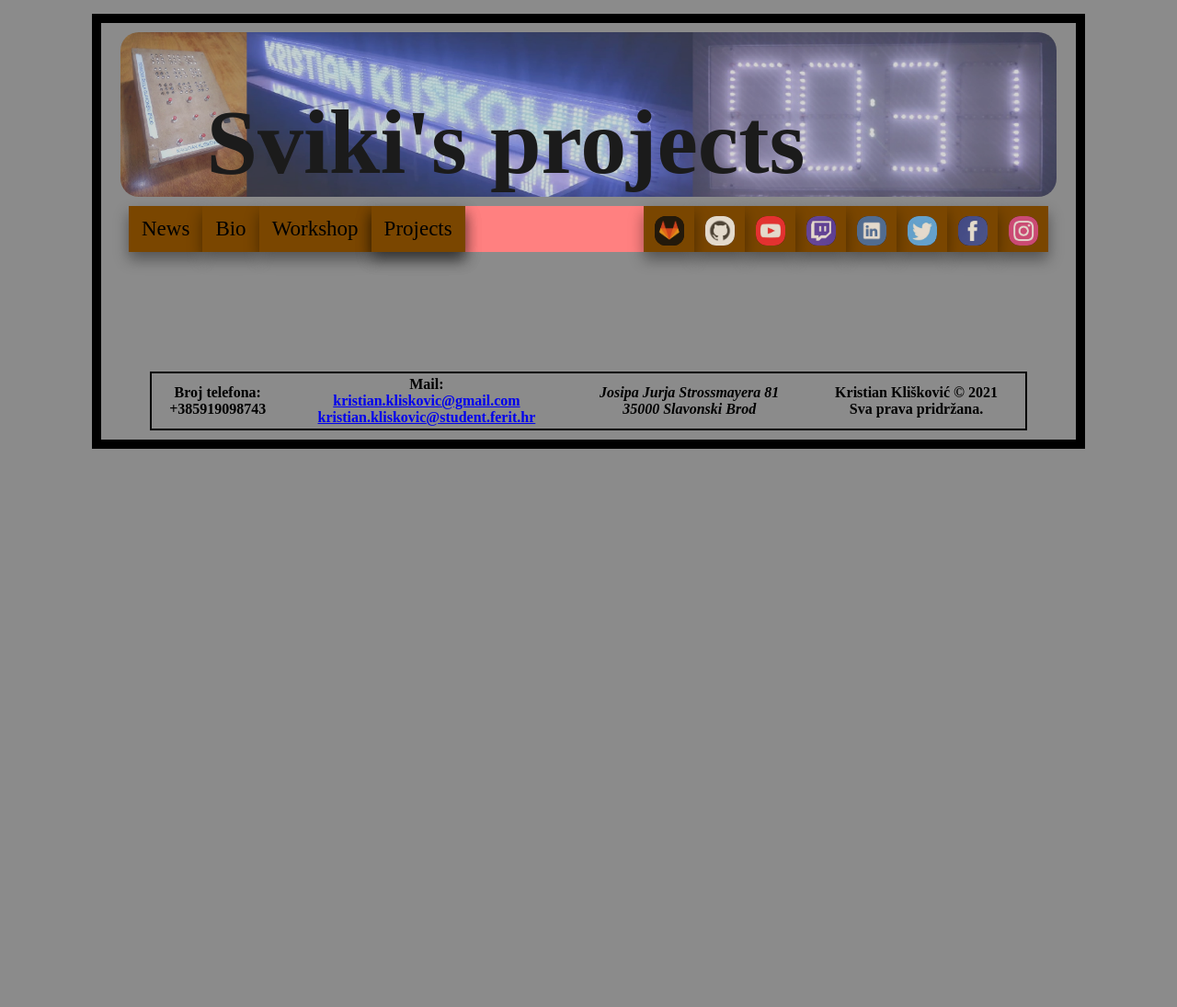
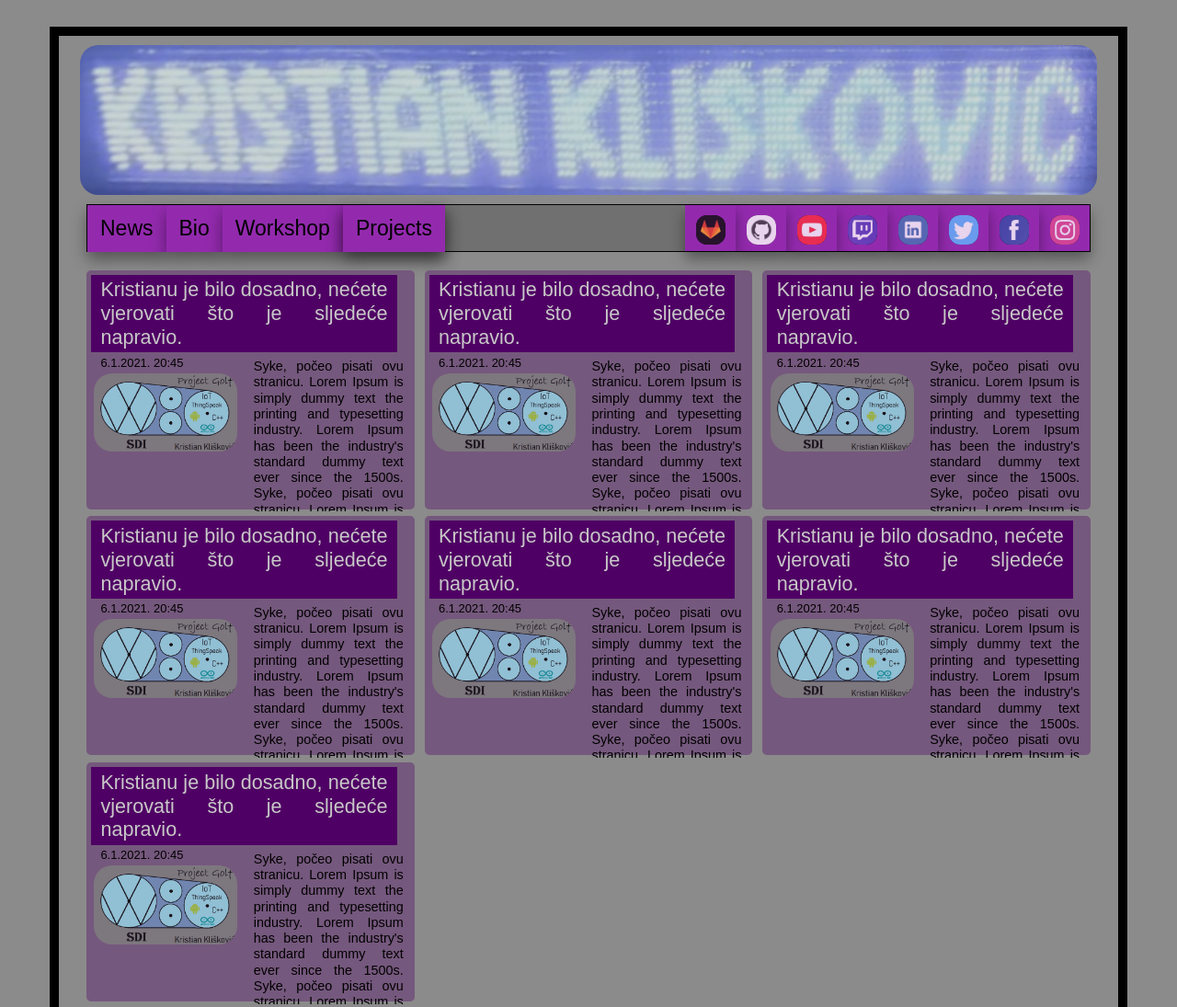
Before and after one commit to KristianK1/ORWMA_KV_Web, a plain HTML site: page index.html in a window 1280 px wide. Shown: the top 1095 px of the page at 92% size. Before the commit the page ends 800 px from the top, so only its background shows below. Drawn offline with Linux system fonts and the light colour scheme.

Commit message:
news articles napravljeni

```diff
--- a/index.html
+++ b/index.html
@@ -13,8 +13,8 @@
 
 	<body>
 		<header>
-			<img src="images/naslovna.png">
-			<h1>Sviki's projects</h1>
+			<img src="images/naslovnica_ime.jpeg">
+			<h1></h1>
 		</header>
 		<nav>
 			<div class="navigation">
@@ -60,12 +60,204 @@
 			</div>
 		</nav>
 		<article>
-		<br>
-		<br>
-		<br>
-		<br>
-		<br>
+			<div class="kontejner">
+			<!--POCETAK vijesti-->
+				<div>
+					<div class="naslov">
+						Kristianu je bilo dosadno,
+						nećete vjerovati što je
+						sljedeće napravio.
+					</div>
 
+					<div class="text_vijesti">
+						Syke, počeo pisati ovu stranicu.
+						Lorem Ipsum is simply dummy text
+						the printing and typesetting
+						industry. Lorem Ipsum has been
+						the industry's standard dummy
+						text ever since the 1500s.
+						Syke, počeo pisati ovu stranicu.
+						Lorem Ipsum is simply dummy text
+						the printing and
+					</div>
+
+					<div class="time_stamp">
+						6.1.2021. 20:45
+					</div>
+
+					<img class="slika_vijesti"
+					src="images/ProjectGolf_logo.png">
+				</div>
+				<!--KRAJ vijesti-->
+				<!--POCETAK vijesti-->
+				<div>
+					<div class="naslov">
+						Kristianu je bilo dosadno,
+						nećete vjerovati što je
+						sljedeće napravio.
+					</div>
+
+					<div class="text_vijesti">
+						Syke, počeo pisati ovu stranicu.
+						Lorem Ipsum is simply dummy text
+						the printing and typesetting
+						industry. Lorem Ipsum has been
+						the industry's standard dummy
+						text ever since the 1500s.
+						Syke, počeo pisati ovu stranicu.
+						Lorem Ipsum is simply dummy text
+						the printing and
+					</div>
+
+					<div class="time_stamp">
+						6.1.2021. 20:45
+					</div>
+
+					<img class="slika_vijesti"
+					src="images/ProjectGolf_logo.png">
+				</div>
+				<!--KRAJ vijesti-->
+				<!--POCETAK vijesti-->
+				<div>
+					<div class="naslov">
+						Kristianu je bilo dosadno,
+						nećete vjerovati što je
+						sljedeće napravio.
+					</div>
+
+					<div class="text_vijesti">
+						Syke, počeo pisati ovu stranicu.
+						Lorem Ipsum is simply dummy text
+						the printing and typesetting
+						industry. Lorem Ipsum has been
+						the industry's standard dummy
+						text ever since the 1500s.
+						Syke, počeo pisati ovu stranicu.
+						Lorem Ipsum is simply dummy text
+						the printing and
+					</div>
+
+					<div class="time_stamp">
+						6.1.2021. 20:45
+					</div>
+
+					<img class="slika_vijesti"
+					src="images/ProjectGolf_logo.png">
+				</div>
+				<!--KRAJ vijesti-->
+				<!--POCETAK vijesti-->
+				<div>
+					<div class="naslov">
+						Kristianu je bilo dosadno,
+						nećete vjerovati što je
+						sljedeće napravio.
+					</div>
+
+					<div class="text_vijesti">
+						Syke, počeo pisati ovu stranicu.
+						Lorem Ipsum is simply dummy text
+						the printing and typesetting
+						industry. Lorem Ipsum has been
+						the industry's standard dummy
+						text ever since the 1500s.
+						Syke, počeo pisati ovu stranicu.
+						Lorem Ipsum is simply dummy text
+						the printing and
+					</div>
+
+					<div class="time_stamp">
+						6.1.2021. 20:45
+					</div>
+
+					<img class="slika_vijesti"
+					src="images/ProjectGolf_logo.png">
+				</div>
+				<!--KRAJ vijesti-->
+				<!--POCETAK vijesti-->
+				<div>
+					<div class="naslov">
+						Kristianu je bilo dosadno,
+						nećete vjerovati što je
+						sljedeće napravio.
+					</div>
+
+					<div class="text_vijesti">
+						Syke, počeo pisati ovu stranicu.
+						Lorem Ipsum is simply dummy text
+						the printing and typesetting
+						industry. Lorem Ipsum has been
+						the industry's standard dummy
+						text ever since the 1500s.
+						Syke, počeo pisati ovu stranicu.
+						Lorem Ipsum is simply dummy text
+						the printing and
+					</div>
+
+					<div class="time_stamp">
+						6.1.2021. 20:45
+					</div>
+
+					<img class="slika_vijesti"
+					src="images/ProjectGolf_logo.png">
+				</div>
+				<!--KRAJ vijesti-->
+				<!--POCETAK vijesti-->
+				<div>
+					<div class="naslov">
+						Kristianu je bilo dosadno,
+						nećete vjerovati što je
+						sljedeće napravio.
+					</div>
+
+					<div class="text_vijesti">
+						Syke, počeo pisati ovu stranicu.
+						Lorem Ipsum is simply dummy text
+						the printing and typesetting
+						industry. Lorem Ipsum has been
+						the industry's standard dummy
+						text ever since the 1500s.
+						Syke, počeo pisati ovu stranicu.
+						Lorem Ipsum is simply dummy text
+						the printing and
+					</div>
+
+					<div class="time_stamp">
+						6.1.2021. 20:45
+					</div>
+
+					<img class="slika_vijesti"
+					src="images/ProjectGolf_logo.png">
+				</div>
+				<!--KRAJ vijesti-->
+				<!--POCETAK vijesti-->
+				<div>
+					<div class="naslov">
+						Kristianu je bilo dosadno,
+						nećete vjerovati što je
+						sljedeće napravio.
+					</div>
+
+					<div class="text_vijesti">
+						Syke, počeo pisati ovu stranicu.
+						Lorem Ipsum is simply dummy text
+						the printing and typesetting
+						industry. Lorem Ipsum has been
+						the industry's standard dummy
+						text ever since the 1500s.
+						Syke, počeo pisati ovu stranicu.
+						Lorem Ipsum is simply dummy text
+						the printing and
+					</div>
+
+					<div class="time_stamp">
+						6.1.2021. 20:45
+					</div>
+
+					<img class="slika_vijesti"
+					src="images/ProjectGolf_logo.png">
+				</div>
+				<!--KRAJ vijesti-->
+			</div>
 		</article>
 	</body>
 	<footer>
--- a/styles/style.css
+++ b/styles/style.css
@@ -28,12 +28,13 @@ header,img{
 .navigation{
 	margin: 10px 30px 10px 30px;
 	height: 50px;
-	background-color:#FF8080;
+	background-color: #707070;
+	border: 1px solid #000000;
 }
 
 .navigation > a{
 	float: left;
-	background-color: #7A4600;
+	background-color: #932AAE;
 	color: #000000;
 	/*margin-left:10px;*/
 	padding: 12px 14px;  /*ovo FIXAJ*/
@@ -44,7 +45,7 @@ header,img{
 }
 
 .navigation a:hover{
-	background-color: #AC0000;
+	background-color: #6B1E7F;
 }
 
 .navigation div~a{
@@ -69,7 +70,6 @@ header,img{
 .dropdown {
 	float: left;
 	font-size: 23px;
-	background-color: #7A4600;
 	color: #000000;
 	text-decoration: none;
 	box-shadow: 0px 8px 16px 0px rgba(0,0,0,0.4);
@@ -79,7 +79,7 @@ header,img{
 
 .dropbtn {
 	box-shadow: 0px 8px 16px 0px rgba(0,0,0,0.4);
-	background-color: #7A4600;
+	background-color: #932AAE;
 	color: #000000;
 	padding: 12px 14px;  /*ovo FIXAJ*/
 	font-size: 23px;
@@ -105,7 +105,7 @@ header,img{
 .dropdown-content a {
 	font-size:17px;
 	color: black;
-	background-color: #7A4600;
+	background-color: #932AAE;
 	padding: 12px 16px;
 	text-decoration: none;
 	display: block;
@@ -114,21 +114,75 @@ header,img{
 }
 
 /* Show the dropdown menu on hover */
-.dropdown:hover .dropdown-content {display: block;}
+.dropdown:hover .dropdown-content {
+	display: block;
+}
 
 /* Change the background color of the dropdown button when the dropdown content is shown */
-.dropdown:hover .dropbtn {background-color: #AC0000;}
+.dropdown:hover .dropbtn {
+	background-color: #6B1E7F;
+}
 
 article{
-	width:60%;
 	margin: 20px 20px 20px 20px;
 	text-align: justify;
 }
-aside{
+
+
+
+
+body {
+	width: 90%;
+	/*max-width: 900px; */
+	margin: 2em auto;
+	font: .9em/1.2 Arial, Helvetica, sans-serif;
+}
+
+
+
+
+.kontejner{
+	display: grid;
+	grid-template-columns: 1fr 1fr 1fr;
+	grid-template-rows: auto;/*repeat*/
+	grid-gap:1%;
+	margin: 10px 10px 10px 10px;
+}
+
+.kontejner > div {
+	border-radius: 5px;
+	padding: 5px;
+	background-color: #75587D;
+	text-align: justify;
+	max-height:250px;
+}
+
+.naslov{
+	font-size: 1.5em;
+	width: 90%;
+	padding: 1% 3%;
+	text-align: justify;
+	background-color:#4F0064;
+	color: #C8C8C8;
+}
+.time_stamp{
+	font-size:0.9em;
 	width:30%;
-	margin: 20px 20px 20px 20px;
-	text-align: justify;
-
+	margin: 1% 3%;
+}
+.slika_vijesti{
+	width:45%;
+	margin: 1% 1% 1% 1%;
+}
+.text_vijesti{
+	margin: 1% 1% 1% 1%;
+	padding: 1% 1%;
+	float: right;
+	width: 47%;
+	max-width:47%;
+	height:65%;
+	max-height:65%;
+	overflow: hidden;
 }
 
 .footer_tablica{
@@ -137,4 +191,5 @@ aside{
 	margin-left: auto;
 	margin-right: auto;
 	margin-bottom:10px;
+	margin-top: 50px;
 }
```
Also changed, not shown: Arduino_Krizic-Kruzic.html (+3 -3 lines), Bio.html (+2 -2 lines), Informacijski_LED_display.html (+3 -3 lines), LED_sat.html (+3 -3 lines), Project_Golf.html (+2 -2 lines), Room_lightning.html (+2 -2 lines), Workshop.html (+2 -2 lines), images/LED_Display_edited_cut.jpg (added), images/naslovna_grey.png (added), images/naslovnica2.jpeg (added), images/naslovnica_ime.jpeg (added).
